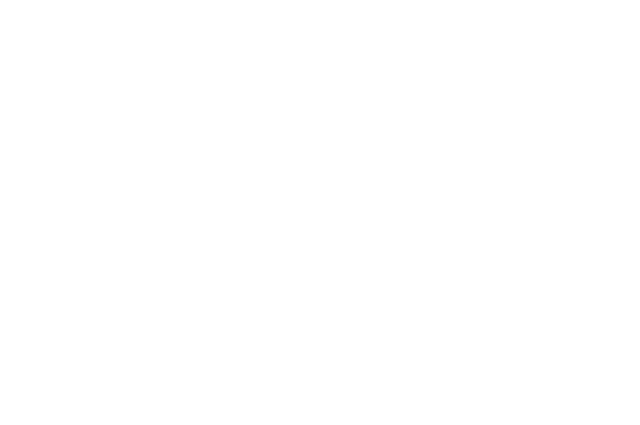
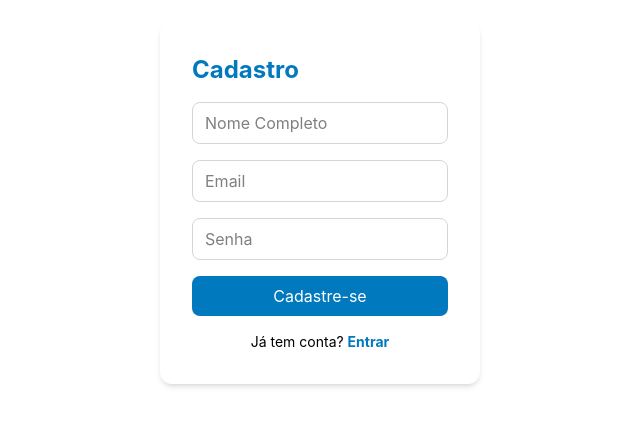
Before and after one commit to TamyDB/vul-pix, a React (Vite) app: page /vul-pix/cadastro in a window 1280 px wide. Before the commit this address had no page. Shown: the part 197-622 px from the top of the page, without its empty margins (320-960 px from the left). Built offline with nearby package versions, Linux system fonts and the light colour scheme; no server answers.

Commit message:
feat: páginas de Cadastro e Login (#10)
* criei uma tela para quando selecionar a carta e adicionei routes

* tem as telas de cadastro e login funcionando

---------

Co-authored-by: kopque <carlositancopque@gmail.com>

```diff
--- a/package.json
+++ b/package.json
@@ -10,6 +10,8 @@
     "preview": "vite preview"
   },
   "dependencies": {
+    "@react-icons/all-files": "^4.1.0",
+    "@supabase/supabase-js": "^2.105.3",
     "@tailwindcss/vite": "^4.2.2",
     "bootstrap": "^5.3.8",
     "embla-carousel-react": "^8.6.0",
--- a/src/App.jsx
+++ b/src/App.jsx
@@ -1,6 +1,8 @@
 import { BrowserRouter, Routes, Route } from 'react-router-dom'
 import MainPage from './pages/MainPage'
 import PaginaCompra from './pages/PaginaCompra'
+import Cadastro from './pages/Cadastro'
+import Login from './pages/Login'
 
 function App() {
   return (
@@ -9,6 +11,8 @@ function App() {
         <Routes>
           <Route path="/" element={<MainPage />} />
           <Route path="/compra" element={<PaginaCompra />} />
+          <Route path="/cadastro" element={<Cadastro />} />
+          <Route path="/login" element={<Login />} />
         </Routes>
       </div>
     </BrowserRouter>
--- /dev/null
+++ b/src/lib/supabaseClient.js
@@ -0,0 +1,6 @@
+import { createClient } from '@supabase/supabase-js'
+
+const supabaseUrl = import.meta.env.VITE_SUPABASE_URL
+const supabaseKey = import.meta.env.VITE_SUPABASE_ANON_KEY
+
+export const supabase = createClient(supabaseUrl, supabaseKey)
--- /dev/null
+++ b/src/pages/Cadastro.jsx
@@ -0,0 +1,87 @@
+import { useState } from 'react'
+import { useNavigate } from 'react-router-dom'
+import { supabase } from '../lib/supabaseClient'
+
+const Cadastro = () => {
+  const navigate = useNavigate()
+  const [nome, setNome] = useState('')
+  const [email, setEmail] = useState('')
+  const [senha, setSenha] = useState('')
+  const [erro, setErro] = useState('')
+  const [loading, setLoading] = useState(false)
+
+  const handleCadastro = async (e) => {
+    e.preventDefault()
+    setLoading(true)
+    setErro('')
+
+    const { error } = await supabase.auth.signUp({
+      email,
+      password: senha,
+      options: {
+        data: { nome_completo: nome }
+      }
+    })
+
+    if (error) {
+      setErro(error.message)
+    } else {
+      alert('Cadastro feito! Verifique seu e-mail.')
+      navigate('/')
+    }
+
+    setLoading(false)
+  }
+
+  return (
+    <div className="flex items-center justify-center min-h-screen">
+      <form onSubmit={handleCadastro} className="flex flex-col gap-4 bg-white p-8 rounded-xl shadow-md w-80">
+        <h1 className="text-2xl font-bold text-[#0179be]">Cadastro</h1>
+
+        {erro && <p className="text-red-500 text-sm">{erro}</p>}
+
+        <input
+          type="text"
+          placeholder="Nome Completo"
+          value={nome}
+          onChange={e => setNome(e.target.value)}
+          className="border border-gray-300 rounded-lg px-3 py-2 focus:outline-none focus:border-[#0179be]"
+          required
+        />
+        <input
+          type="email"
+          placeholder="Email"
+          value={email}
+          onChange={e => setEmail(e.target.value)}
+          className="border border-gray-300 rounded-lg px-3 py-2 focus:outline-none focus:border-[#0179be]"
+          required
+        />
+        <input
+          type="password"
+          placeholder="Senha"
+          value={senha}
+          onChange={e => setSenha(e.target.value)}
+          className="border border-gray-300 rounded-lg px-3 py-2 focus:outline-none focus:border-[#0179be]"
+          required
+        />
+
+        <button
+          type="submit"
+          disabled={loading}
+          className="bg-[#0179be] text-white py-2 rounded-lg hover:opacity-90 transition disabled:opacity-50"
+        >
+          {loading ? 'Cadastrando...' : 'Cadastre-se'}
+        </button>
+
+        <p className="text-sm text-center">
+          Já tem conta?{' '}
+          <span className="text-[#0179be] cursor-pointer font-bold" onClick={() => navigate('/login')}>
+            Entrar
+          </span>
+        </p>
+      </form>
+    </div>
+  )
+}
+
+export default Cadastro
--- /dev/null
+++ b/src/pages/Login.jsx
@@ -0,0 +1,71 @@
+import { useState } from 'react'
+import { useNavigate } from 'react-router-dom'
+import { supabase } from '../lib/supabaseClient'
+
+const Login = () => {
+  const navigate = useNavigate()
+  const [email, setEmail] = useState('')
+  const [senha, setSenha] = useState('')
+  const [erro, setErro] = useState('')
+  const [loading, setLoading] = useState(false)
+
+  const handleLogin = async (e) => {
+    e.preventDefault()
+    setLoading(true)
+    setErro('')
+
+    const { error } = await supabase.auth.signInWithPassword({ email, password: senha })
+
+    if (error) {
+      setErro('Email ou senha incorretos.')
+    } else {
+      navigate('/')
+    }
+
+    setLoading(false)
+  }
+
+  return (
+    <div className="flex items-center justify-center min-h-screen">
+      <form onSubmit={handleLogin} className="flex flex-col gap-4 bg-white p-8 rounded-xl shadow-md w-80">
+        <h1 className="text-2xl font-bold text-[#0179be]">Login</h1>
+
+        {erro && <p className="text-red-500 text-sm">{erro}</p>}
+
+        <input
+          type="email"
+          placeholder="Email"
+          value={email}
+          onChange={e => setEmail(e.target.value)}
+          className="border border-gray-300 rounded-lg px-3 py-2 focus:outline-none focus:border-[#0179be]"
+          required
+        />
+        <input
+          type="password"
+          placeholder="Senha"
+          value={senha}
+          onChange={e => setSenha(e.target.value)}
+          className="border border-gray-300 rounded-lg px-3 py-2 focus:outline-none focus:border-[#0179be]"
+          required
+        />
+
+        <button
+          type="submit"
+          disabled={loading}
+          className="bg-[#0179be] text-white py-2 rounded-lg hover:opacity-90 transition disabled:opacity-50"
+        >
+          {loading ? 'Entrando...' : 'Entrar'}
+        </button>
+
+        <p className="text-sm text-center">
+          Não tem conta?{' '}
+          <span className="text-[#0179be] cursor-pointer font-bold" onClick={() => navigate('/cadastro')}>
+            Cadastre-se
+          </span>
+        </p>
+      </form>
+    </div>
+  )
+}
+
+export default Login
--- a/src/pages/PaginaCompra.jsx
+++ b/src/pages/PaginaCompra.jsx
@@ -1,7 +1,6 @@
 import { useState } from "react";
-import { useNavigate } from 'react-router-dom';
+import { useNavigate, useLocation } from 'react-router-dom';
 import DANIELE from '../assets/DANIELE_4mdp.png';
-import { useLocation } from 'react-router-dom'
 
 export default function PaginaCompra() {
   const { state } = useLocation()
@@ -18,17 +17,14 @@ export default function PaginaCompra() {
         <img src={DANIELE} alt="logo" width={170} height={80} onClick={() => navigate('/')} />
       </header>
 
-      {/* Fundo gradiente */}
-      <div
-        className="min-h-screen flex flex-col items-center px-[5%] pb-10 pt-[100px]"
-      >
+      <div className="min-h-screen flex flex-col items-center px-[5%] pb-10 pt-[100px]">
 
         {/* Card */}
         <div className="relative flex items-center gap-6 bg-[#DAE6F3] rounded-2xl p-4 w-full max-w-[950px] min-h-[340px] flex-col md:flex-row">
 
           {/* Voltar */}
           <span
-            className="hover:scale-145 absolute left-5 top-2 text-[#0179be] text-3xl cursor-pointer transition-transform duration-300 hover:-translate-x-1 select-none"
+            className="absolute left-5 top-2 text-[#0179be] text-3xl cursor-pointer transition-transform duration-300 hover:-translate-x-1 hover:scale-125 select-none"
             onClick={() => navigate('/')}
           >
             ‹
@@ -36,25 +32,31 @@ export default function PaginaCompra() {
 
           {/* Favorito */}
           <span
-            className="hover:scale-145 absolute right-7 top-4 text-[#0179be] text-3xl cursor-pointer transition-transform duration-300 hover:-translate-x-1 select-none"
+            className="absolute right-7 top-4 text-[#0179be] text-3xl cursor-pointer transition-transform duration-300 hover:scale-125 select-none"
             onClick={() => setFavorito(f => !f)}
           >
             {favorito ? "❤" : "♡"}
           </span>
 
-          {/* Imagem */}
-          <img src={card?.image} alt={card?.name}
-            className="w-[180px] max-w-[25%] rounded-lg flex-shrink-0 ml-14 mt-5 md:ml-14 md:mt-5 mx-auto mt-8 max-w-[55%] md:max-w-[25%]"
+          {/* Imagem da carta */}
+          <img
+            src={card?.image}
+            alt={card?.name}
+            className="w-[180px] rounded-lg flex-shrink-0 mx-auto mt-8 max-w-[55%] md:max-w-[25%] md:ml-14 md:mt-5"
           />
 
-          {/* Info */}
+          {/* Informações */}
           <div className="flex flex-col gap-2 flex-1 items-center text-center md:items-start md:text-left">
             <h2 className="text-[#0179be] text-2xl md:ml-10">{card?.name}</h2>
             <p className="text-[#0179be] text-xl md:ml-20">Vendedor</p>
-            <h3 className="text-[#00196d] font-bold text-2xl md:ml-5">R$ {card?.price?.toFixed(2)}</h3>
-            <p className="text-[#0179be] text-lg md:ml-12">Em até 4x R$ {card?.price?.toFixed(2)}</p>
+            <h3 className="text-[#00196d] font-bold text-2xl md:ml-5">
+              R$ {card?.price?.toFixed(2)}
+            </h3>
+            <p className="text-[#0179be] text-lg md:ml-12">
+              Em até 4x R$ {(card?.price / 4)?.toFixed(2)}
+            </p>
 
-            {/* Contador */}
+            {/* Contador de quantidade */}
             <div className="flex items-center gap-3 text-[#0179be] font-bold mt-2 self-center md:self-end">
               <button
                 className="bg-[#CADFE7] border-none rounded-full w-7 h-7 text-lg cursor-pointer transition-transform duration-200 hover:scale-105 hover:opacity-80"
@@ -81,16 +83,16 @@ export default function PaginaCompra() {
         </div>
 
         {/* Botões */}
-        <div className="flex gap-[5%] pt-8 pb-10 w-full max-w-[950px] justify-center flex-col items-center gap-3 sm:flex-row">
+        <div className="flex flex-col sm:flex-row gap-4 pt-8 pb-10 w-full max-w-[950px] justify-center items-center">
           <button
             type="button"
-            className="w-[45%] max-w-[225px] h-[50px] rounded-3xl px-6 text-lg border-2 border-[#4a90b8] bg-white text-[#0179be] cursor-pointer transition-all duration-200 hover:opacity-85 hover:scale-103 sm:w-[45%] w-[85%]"
+            className="w-[85%] sm:w-[45%] max-w-[225px] h-[50px] rounded-3xl px-6 text-lg border-2 border-[#4a90b8] bg-white text-[#0179be] cursor-pointer transition-all duration-200 hover:opacity-85 hover:scale-103"
           >
             🛒 Carrinho
           </button>
           <button
             type="button"
-            className="w-[45%] max-w-[225px] h-[50px] rounded-3xl px-6 text-lg bg-[#4a90b8] text-white border-none cursor-pointer transition-all duration-200 hover:opacity-85 hover:scale-103 sm:w-[45%] w-[85%]"
+            className="w-[85%] sm:w-[45%] max-w-[225px] h-[50px] rounded-3xl px-6 text-lg bg-[#4a90b8] text-white border-none cursor-pointer transition-all duration-200 hover:opacity-85 hover:scale-103"
           >
             Compre agora
           </button>
```
Also changed, not shown: src/assets/vulpix.png (added), 1 other file (tests, documents, lock files or other folders).
